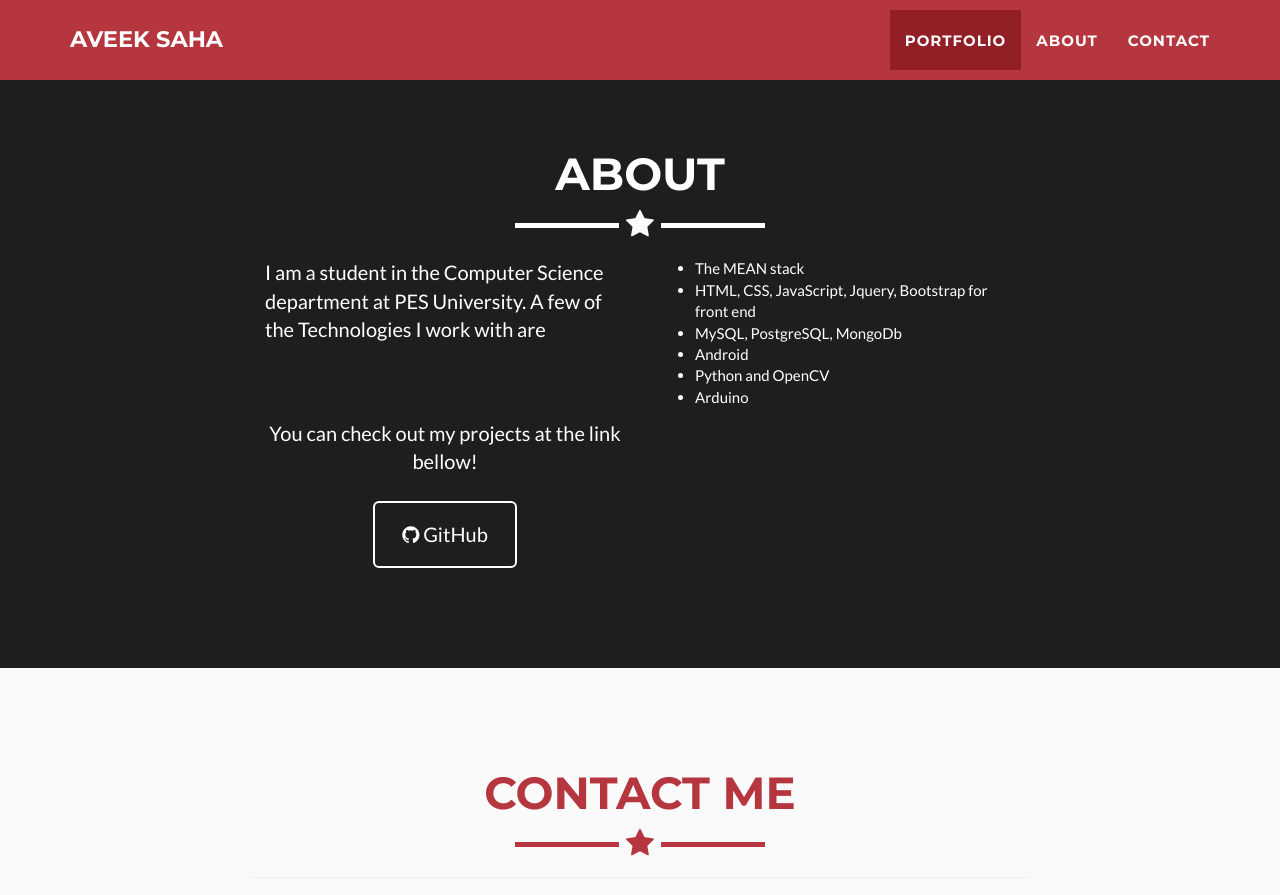
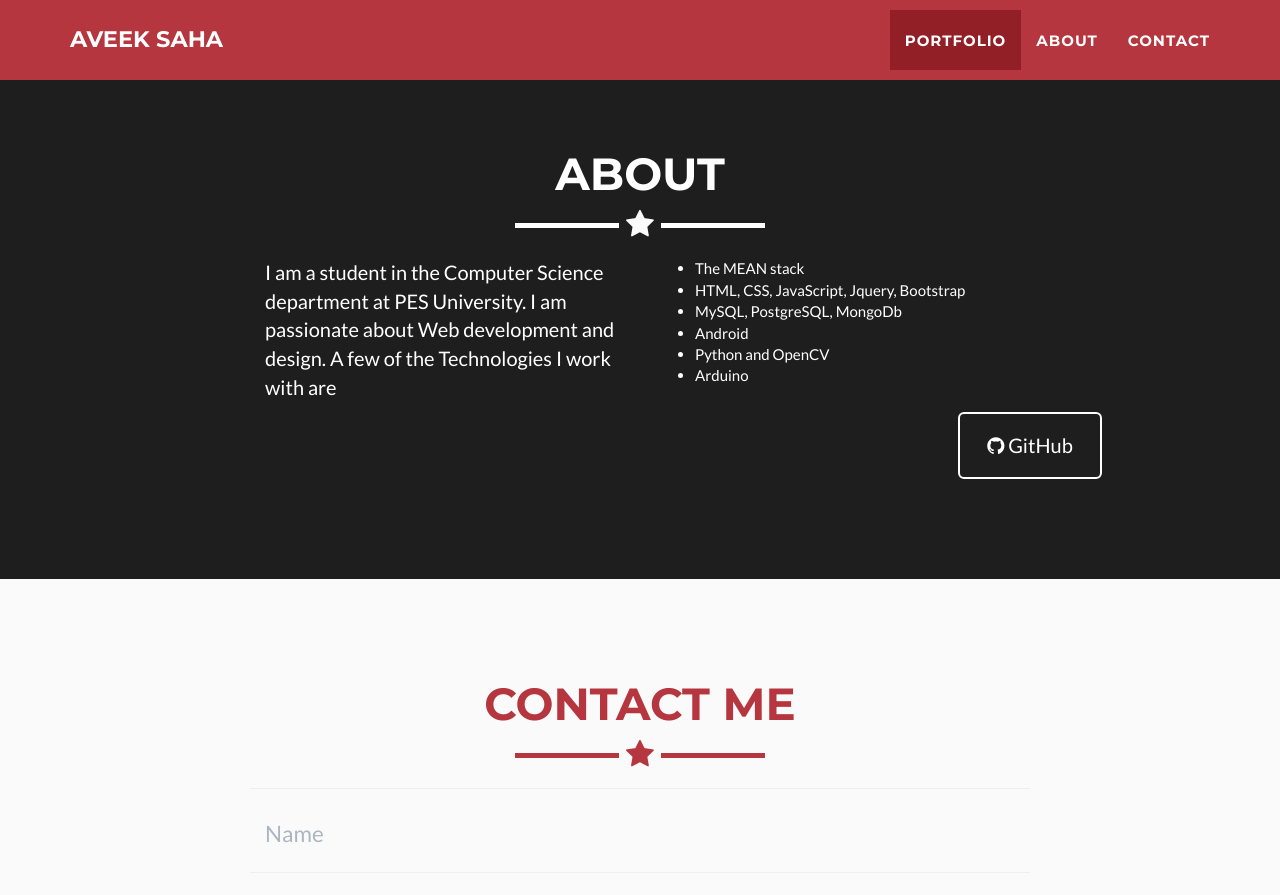
Before and after one commit to Aveek-Saha/Aveek-Saha.github.io, a Jekyll site: the page built from index.html, in a window 1280 px wide and 900 px high, scrolled down 1322 px. Shown: the top 895 px of the window. Built offline with Jekyll 4.4.1, drawn with Linux system fonts in a browser that asks for light colours.

Commit message:
Update about.html

```diff
--- a/_includes/about.html
+++ b/_includes/about.html
@@ -9,13 +9,13 @@
             </div>
             <div class="row">
                 <div class="col-lg-4 col-lg-offset-2">
-                    <p>I am a student in the Computer Science department at PES University. A few of the Technologies I work
-                     with are</p>
+                    <p>I am a student in the Computer Science department at PES University. I am passionate about Web development and design.
+                     A few of the Technologies I work with are</p>
                 </div>
                 <div class="col-lg-4">
                  <ul>
                   <li>The MEAN stack</li>
-                  <li>HTML, CSS, JavaScript, Jquery, Bootstrap for front end</li>
+                  <li>HTML, CSS, JavaScript, Jquery, Bootstrap</li>
                   <li>MySQL, PostgreSQL, MongoDb</li>
                   <li>Android</li>
                   <li>Python and OpenCV</li>
@@ -23,7 +23,6 @@
                  </ul>
                 </div>
                 <div class="col-lg-4 col-lg-offset-2 text-center">
-                 <p>You can check out my projects at the link bellow! </p>
                     <a href="https://github.com/Aveek-Saha" class="btn btn-lg btn-outline">
                         <i class="fa fa-github"></i> GitHub
                     </a>
```
